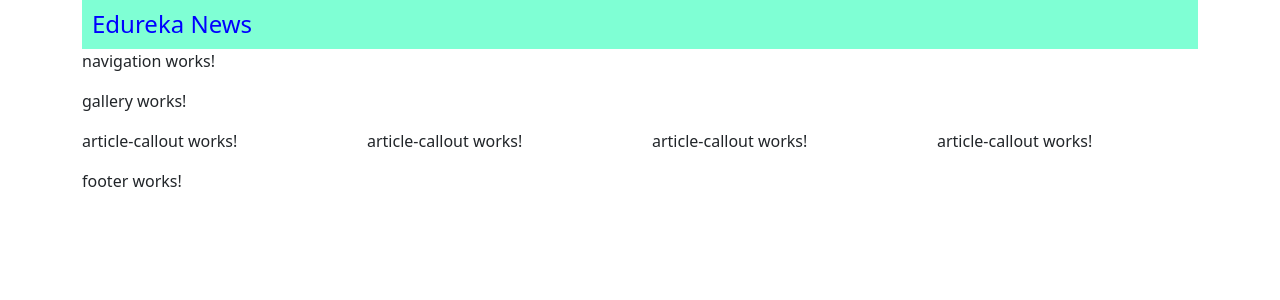
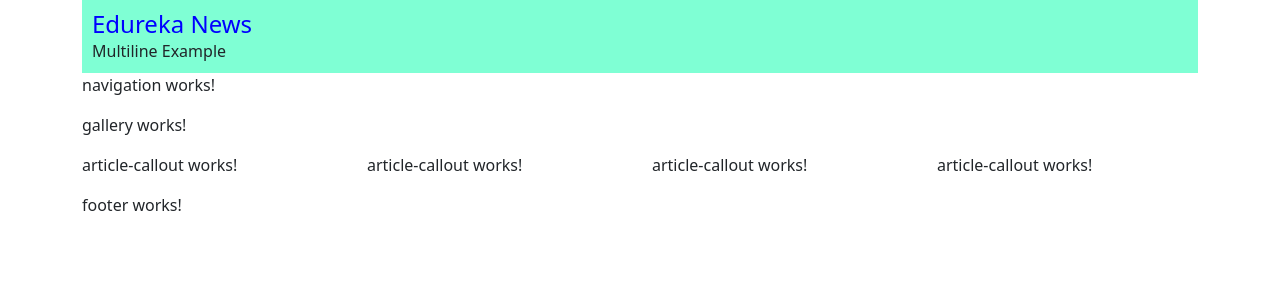
Before and after one commit to frontenddevtrainer/angular-june25, an Angular app: page / in a window 1280 px wide. Shown: the top 300 px of the page. Built offline with nearby package versions, Linux system fonts and the light colour scheme.

Commit message:
Multiline inline template.

```diff
--- a/src/app/components/header/header.component.ts
+++ b/src/app/components/header/header.component.ts
@@ -3,7 +3,9 @@
 @Component({
   selector: 'edureka-header',
   // templateUrl: './header.component.html',
-  template : "<h1>{{applicationName}}</h1>",
+  template : `<h1>{{applicationName}}</h1>
+    Multiline Example
+  `,
   styleUrls: ["../../text.css", './header.component.css']
 })
 export class HeaderComponent implements OnInit {
```
